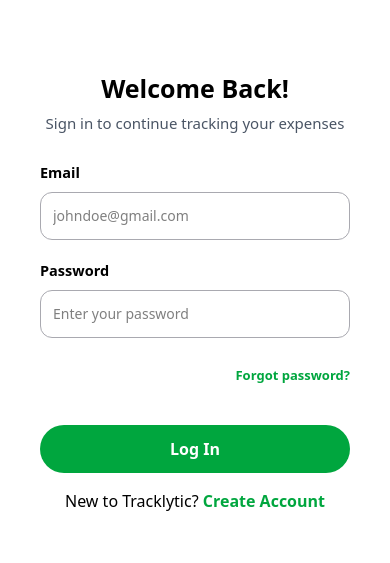
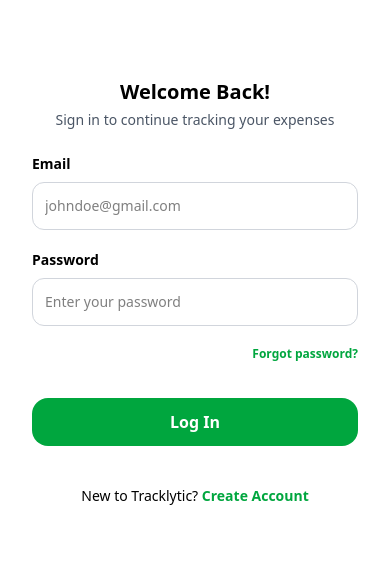
Before and after one commit to FavourDarasimi/Traklytic-Frontend, a React (Vite) app: page /auth in a window 390 px wide. Shown: the part 161-724 px from the top of the page. Built offline with nearby package versions, Linux system fonts and the light colour scheme; no server answers.

Commit message:
refactor(auth): simplify logic and improve responsive styling

```diff
--- a/src/pages/Authentication.jsx
+++ b/src/pages/Authentication.jsx
@@ -9,7 +9,6 @@
   const location = useLocation();
   const { login, register, isLoading } = useAuth();
 
-  // Form states
   const [email, setEmail] = useState("");
   const [password, setPassword] = useState("");
   const [passwordConfirm, setPasswordConfirm] = useState("");
@@ -20,86 +19,54 @@
   const [error, setError] = useState("");
   const [successMessage, setSuccessMessage] = useState("");
 
-  /**
-   * Validate form inputs
-   */
   const validateForm = () => {
     setError("");
 
-    if (!email.trim()) {
-      setError("Email is required");
-      return false;
-    }
+    if (!email.trim()) return (setError("Email is required"), false);
 
-    // Basic email validation
     const emailRegex = /^[^\s@]+@[^\s@]+\.[^\s@]+$/;
-    if (!emailRegex.test(email)) {
-      setError("Please enter a valid email address");
-      return false;
-    }
+    if (!emailRegex.test(email))
+      return (setError("Please enter a valid email address"), false);
 
-    if (!password) {
-      setError("Password is required");
-      return false;
-    }
-
-    if (password.length < 8) {
-      setError("Password must be at least 8 characters long");
-      return false;
-    }
+    if (!password) return (setError("Password is required"), false);
+    if (password.length < 8)
+      return (setError("Password must be at least 8 characters long"), false);
 
     if (authState === "signup") {
-      if (!firstName.trim() || !lastName.trim()) {
-        setError("First and last name are required");
-        return false;
-      }
+      if (!firstName.trim() || !lastName.trim())
+        return (setError("First and last name are required"), false);
 
-      if (password !== passwordConfirm) {
-        setError("Passwords do not match");
-        return false;
-      }
+      if (password !== passwordConfirm)
+        return (setError("Passwords do not match"), false);
     }
 
     return true;
   };
 
-  /**
-   * Handle login submission
-   */
   const handleLogin = async (e) => {
     e.preventDefault();
     setError("");
     setSuccessMessage("");
 
-    if (!validateForm()) {
-      return;
-    }
+    if (!validateForm()) return;
 
     const result = await login(email, password);
 
     if (result.success) {
       setSuccessMessage("Login successful! Redirecting...");
-      // Redirect to dashboard or the page they came from
       const from = location.state?.from?.pathname || "/dashboard";
-      setTimeout(() => {
-        navigate(from);
-      }, 500);
+      setTimeout(() => navigate(from), 500);
     } else {
       setError(result.error || "Login failed");
     }
   };
 
-  /**
-   * Handle signup submission
-   */
   const handleSignup = async (e) => {
     e.preventDefault();
     setError("");
     setSuccessMessage("");
 
-    if (!validateForm()) {
-      return;
-    }
+    if (!validateForm()) return;
 
     const userData = {
       username,
@@ -114,9 +81,9 @@
 
     if (result.success) {
       setSuccessMessage(
-        "Account created successfully! Please check your email to verify your account.",
+        "Account created! Check your email to verify your account.",
       );
-      // Reset form
+
       setTimeout(() => {
         setUsername("");
         setEmail("");
@@ -132,38 +99,35 @@
   };
 
   const handleSubmit = (e) => {
-    if (authState === "login") {
-      handleLogin(e);
-    } else {
-      handleSignup(e);
-    }
+    authState === "login" ? handleLogin(e) : handleSignup(e);
   };
 
   return (
-    <div className="flex flex-col">
+    <div className="flex flex-col min-h-screen">
       <ModernNavbar />
-      <div className="flex flex-col items-center justify-center min-h-[calc(100vh-var(--navbar-height))]">
-        <div className="px-10 w-full sm:w-[50%] md:w-[40%] lg:w-[34%] xl:w-[26%]">
+
+      <div className="flex flex-col items-center justify-center flex-1 px-4 py-10 min-h-[calc(100vh-var(--navbar-height))]">
+        <div className="w-full max-w-md px-4 sm:px-6 md:px-0">
           {/* Header */}
-          <div className="pb-7 text-center">
-            <h1 className="font-bold text-[25px]">
+          <div className="pb-6 text-center">
+            <h1 className="font-bold text-xl sm:text-2xl">
               {authState === "signup" ? "Let's Get Started" : "Welcome Back!"}
             </h1>
-            <h1 className="text-gray-600 text-[15px] pt-1">
+            <p className="text-gray-600 text-sm sm:text-base pt-1">
               {authState === "signup"
-                ? "Take control of your finances with smart expense tracking and budgeting"
+                ? "Take control of your finances with smart expense tracking"
                 : "Sign in to continue tracking your expenses"}
-            </h1>
+            </p>
           </div>
 
-          {/* Error Message */}
+          {/* Error */}
           {error && (
             <div className="mb-4 p-3 rounded-lg bg-red-50 border-l-4 border-red-600">
               <p className="text-red-600 text-sm font-medium">{error}</p>
             </div>
           )}
 
-          {/* Success Message */}
+          {/* Success */}
           {successMessage && (
             <div className="mb-4 p-3 rounded-lg bg-green-50 border-l-4 border-green-600">
               <p className="text-green-600 text-sm font-medium">
@@ -173,46 +137,43 @@
           )}
 
           {/* Form */}
-          <form onSubmit={handleSubmit} className="flex flex-col space-y-5">
-            {/* First Name & Last Name (Signup Only) */}
+          <form
+            onSubmit={handleSubmit}
+            className="flex flex-col space-y-5 pb-6"
+          >
+            {/* Signup Fields */}
             {authState === "signup" && (
               <div className="space-y-5">
-                {" "}
                 <div className="flex flex-col">
-                  <label className="text-[14.5px] font-semibold">
-                    Username
-                  </label>
+                  <label className="text-sm font-semibold">Username</label>
                   <input
                     type="text"
                     value={username}
                     onChange={(e) => setUsername(e.target.value)}
-                    className="border-[1px] border-[#a9a9b0] rounded-xl w-full h-[48px] p-3 mt-2 text-[14px] focus:border-2 focus:border-green-600 outline-none transition"
+                    className="border border-gray-300 rounded-xl w-full h-12 px-3 mt-2 text-sm focus:border-2 focus:border-green-600 outline-none transition"
                     placeholder="johndoe"
                   />
                 </div>
-                <div className="grid grid-cols-2 gap-x-5 w-full">
+
+                <div className="grid grid-cols-1 sm:grid-cols-2 gap-4">
                   <div className="flex flex-col">
-                    <label className="text-[14.5px] font-semibold">
-                      First Name
-                    </label>
+                    <label className="text-sm font-semibold">First Name</label>
                     <input
                       type="text"
                       value={firstName}
                       onChange={(e) => setFirstName(e.target.value)}
-                      className="border-[1px] border-[#a9a9b0] rounded-xl w-full h-[48px] p-3 mt-2 text-[14px] focus:border-2 focus:border-green-600 outline-none transition"
+                      className="border border-gray-300 rounded-xl w-full h-12 px-3 mt-2 text-sm focus:border-2 focus:border-green-600 outline-none transition"
                       placeholder="John"
                     />
                   </div>
 
                   <div className="flex flex-col">
-                    <label className="text-[14.5px] font-semibold">
-                      Last Name
-                    </label>
+                    <label className="text-sm font-semibold">Last Name</label>
                     <input
                       type="text"
                       value={lastName}
                       onChange={(e) => setLastName(e.target.value)}
-                      className="border-[1px] border-[#a9a9b0] rounded-xl w-full h-[48px] p-3 mt-2 text-[14px] focus:border-2 focus:border-green-600 outline-none transition"
+                      className="border border-gray-300 rounded-xl w-full h-12 px-3 mt-2 text-sm focus:border-2 focus:border-green-600 outline-none transition"
                       placeholder="Doe"
                     />
                   </div>
@@ -222,124 +183,87 @@
 
             {/* Email */}
             <div className="flex flex-col">
-              <label className="text-[14.5px] font-semibold">Email</label>
+              <label className="text-sm font-semibold">Email</label>
               <input
                 type="email"
                 value={email}
                 onChange={(e) => setEmail(e.target.value)}
-                className="border-[1px] border-[#a9a9b0] rounded-xl w-full h-[48px] p-3 mt-2 text-[14px] focus:border-2 focus:border-green-600 outline-none transition"
+                className="border border-gray-300 rounded-xl w-full h-12 px-3 mt-2 text-sm focus:border-2 focus:border-green-600 outline-none transition"
                 placeholder="johndoe@gmail.com"
               />
             </div>
 
             {/* Password */}
             <div className="flex flex-col">
-              <label className="text-[14.5px] font-semibold">Password</label>
+              <label className="text-sm font-semibold">Password</label>
               <input
                 type="password"
                 value={password}
                 onChange={(e) => setPassword(e.target.value)}
-                className="border-[1px] border-[#a9a9b0] rounded-xl w-full h-[48px] p-3 mt-2 text-[14px] focus:border-2 focus:border-green-600 outline-none transition"
+                className="border border-gray-300 rounded-xl w-full h-12 px-3 mt-2 text-sm focus:border-2 focus:border-green-600 outline-none transition"
                 placeholder="Enter your password"
               />
             </div>
 
-            {/* Confirm Password (Signup Only) */}
+            {/* Confirm Password */}
             {authState === "signup" && (
               <div className="flex flex-col">
-                <label className="text-[14.5px] font-semibold">
+                <label className="text-sm font-semibold">
                   Confirm Password
                 </label>
                 <input
                   type="password"
                   value={passwordConfirm}
                   onChange={(e) => setPasswordConfirm(e.target.value)}
-                  className="border-[1px] border-[#a9a9b0] rounded-xl w-full h-[48px] p-3 mt-2 text-[14px] focus:border-2 focus:border-green-600 outline-none transition"
+                  className="border border-gray-300 rounded-xl w-full h-12 px-3 mt-2 text-sm focus:border-2 focus:border-green-600 outline-none transition"
                   placeholder="Confirm your password"
                 />
               </div>
             )}
 
-            {/* Forgot Password Link (Login Only) */}
+            {/* Forgot Password */}
             {authState === "login" && (
-              <h1
-                className="text-right pt-2 text-[13px] cursor-pointer text-green-600 font-semibold hover:text-green-700 transition"
+              <p
+                className="text-right text-xs sm:text-sm cursor-pointer text-green-600 font-semibold hover:text-green-700"
                 onClick={() => navigate("/password-reset")}
               >
                 Forgot password?
-              </h1>
+              </p>
             )}
 
-            {/* Submit Button */}
+            {/* Button */}
             <button
               type="submit"
               disabled={isLoading}
-              className="cursor-pointer bg-green-600 hover:bg-green-700 disabled:bg-green-400 disabled:cursor-not-allowed text-white w-full py-3 rounded-3xl mt-5 font-semibold transition transform hover:scale-105 duration-200"
+              className="w-full py-3 rounded-2xl mt-4 font-semibold bg-green-600 text-white hover:bg-green-700 active:scale-95 disabled:bg-green-400 transition"
             >
-              {isLoading ? (
-                <span className="flex items-center justify-center">
-                  <svg
-                    className="animate-spin -ml-1 mr-3 h-5 w-5 text-white"
-                    xmlns="http://www.w3.org/2000/svg"
-                    fill="none"
-                    viewBox="0 0 24 24"
-                  >
-                    <circle
-                      className="opacity-25"
-                      cx="12"
-                      cy="12"
-                      r="10"
-                      stroke="currentColor"
-                      strokeWidth="4"
-                    ></circle>
-                    <path
-                      className="opacity-75"
-                      fill="currentColor"
-                      d="M4 12a8 8 0 018-8V0C5.373 0 0 5.373 0 12h4zm2 5.291A7.962 7.962 0 014 12H0c0 3.042 1.135 5.824 3 7.938l3-2.647z"
-                    ></path>
-                  </svg>
-                  Processing...
-                </span>
-              ) : authState === "signup" ? (
-                "Create Account"
-              ) : (
-                "Log In"
-              )}
+              {isLoading
+                ? "Processing..."
+                : authState === "signup"
+                  ? "Create Account"
+                  : "Log In"}
             </button>
           </form>
 
-          {/* Toggle Auth State */}
-          {authState === "signup" ? (
-            <h1 className="pt-4 text-center">
-              Already have an account?{" "}
+          {/* Toggle */}
+          <p className="pt-4 text-center text-sm">
+            {authState === "signup"
+              ? "Already have an account?"
+              : "New to Tracklytic?"}{" "}
             <span
-                className="text-green-600 font-semibold cursor-pointer hover:text-green-700 transition"
+              className="text-green-600 font-semibold cursor-pointer hover:text-green-700"
               onClick={() => {
-                  setAuthState("login");
+                setAuthState(authState === "login" ? "signup" : "login");
                 setError("");
                 setSuccessMessage("");
               }}
             >
-                Login
+              {authState === "signup" ? "Login" : "Create Account"}
             </span>
-            </h1>
-          ) : (
-            <h1 className="pt-4 text-center">
-              New to Tracklytic?{" "}
-              <span
-                className="text-green-600 font-semibold cursor-pointer hover:text-green-700 transition"
-                onClick={() => {
-                  setAuthState("signup");
-                  setError("");
-                  setSuccessMessage("");
-                }}
-              >
-                Create Account
-              </span>
-            </h1>
-          )}
+          </p>
         </div>
       </div>
+
       <Footer />
     </div>
   );
```
Lines whose indentation alone changed are shown as unchanged.
